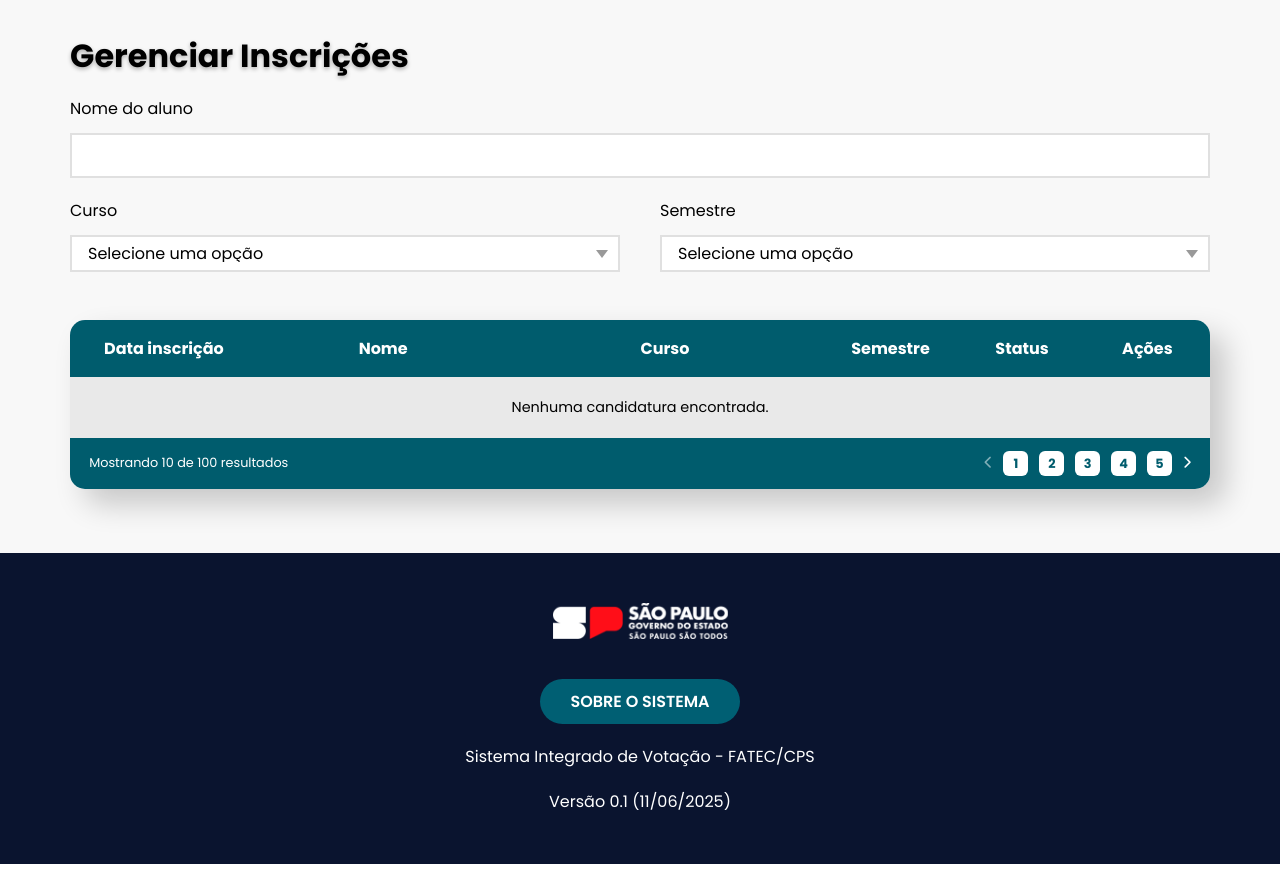
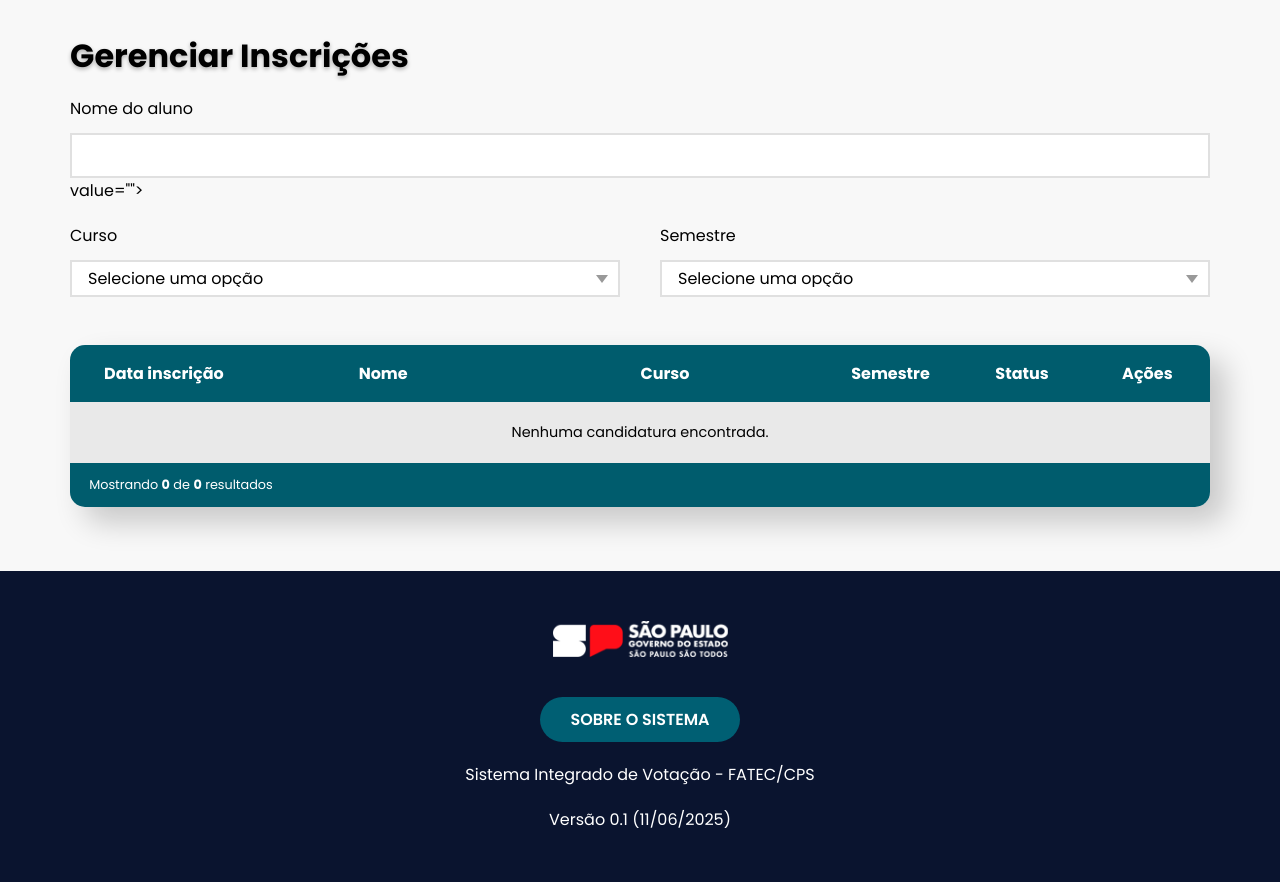
Before and after one commit to LKScripts/sistema-integrado-votacao, a PHP site: page /pages/admin/inscricoes.php in a window 1280 px wide. Shown: the part 87-969 px from the top of the page. Run offline with PHP 8.4, Linux system fonts and the light colour scheme; the visitor is signed in with stand-in values (Sample User, id 1); data comes from the database, SQL or seed files in the repository; tables that the repository leaves empty hold one stand-in row (values such as "Sample post").

Commit message:
feat(inscrição): Implementação da aba de candidatos do admin, de forma que seja visivel a quantidade real de inscritos

```diff
--- a/public/pages/admin/inscricoes.php
+++ b/public/pages/admin/inscricoes.php
@@ -69,24 +69,20 @@ $sql = "
 ";
 
 $params = [];
-$types = "";
 
 if (!empty($filtro_curso)) {
     $sql .= " AND e.curso = ?";
     $params[] = $filtro_curso;
-    $types .= "s";
 }
 
 if (!empty($filtro_semestre)) {
     $sql .= " AND e.semestre = ?";
     $params[] = intval($filtro_semestre);
-    $types .= "i";
 }
 
 if (!empty($filtro_nome)) {
     $sql .= " AND a.nome_completo LIKE ?";
     $params[] = "%$filtro_nome%";
-    $types .= "s";
 }
 
 $sql .= " ORDER BY c.data_inscricao DESC";
@@ -94,20 +90,18 @@ $sql .= " ORDER BY c.data_inscricao DESC";
 $stmt = $conn->prepare($sql);
 $stmt->execute($params);
 $candidaturas = $stmt->fetchAll();
+
+$total_resultados = count($candidaturas); // ADIÇÃO
 ?>
 <!DOCTYPE html>
 <html lang="pt-br">
-
 <head>
     <meta charset="UTF-8">
     <meta name="viewport" content="width=device-width, initial-scale=1.0">
     <title>SIV - Sistema Integrado de Votações</title>
-    <link rel="preconnect" href="https://fonts.googleapis.com">
+
     <link rel="stylesheet" href="../../assets/styles/admin.css">
-
     <link rel="stylesheet" href="../../assets/styles/guest.css">
-    <link rel="stylesheet" href="../../assets/styles/guest.css">
-    <link rel="stylesheet" href="../../assets/styles/admin.css">
     <link rel="stylesheet" href="../../assets/styles/base.css">
     <link rel="stylesheet" href="../../assets/styles/fonts.css">
     <link rel="stylesheet" href="../../assets/styles/footer-site.css">
@@ -124,8 +118,8 @@ $candidaturas = $stmt->fetchAll();
 
         <ul class="links">
             <li><a href="../../pages/admin/index.php">Home</a></li>
-            <li><a href="../../pages/admin/inscricoes.php"class="active">Inscrições</a></li>
-            <li><a href="../../pages/admin/prazos.php" >Prazos</a></li>
+            <li><a href="../../pages/admin/inscricoes.php" class="active">Inscrições</a></li>
+            <li><a href="../../pages/admin/prazos.php">Prazos</a></li>
             <li><a href="../../pages/admin/relatorios.php">Relatórios</a></li>
         </ul>
 
@@ -136,74 +130,30 @@ $candidaturas = $stmt->fetchAll();
     </nav>
 </header>
 
-    <div class="modal" id="edit-user-modal">
-        <div class="content">
-            <a href="#" class="close">&times;</a>
-
-            <h3 class="title">Perfil do Usuário</h3>
-
-            <div class="form-group">
-                <label for="userName">Nome Completo</label>
-                <input type="text" id="userName" value="Lucas Simões">
-            </div>
-
-            <div class="form-group">
-                <label for="">Curso</label>
-                <select id="">
-                    <option>Gestão Empresarial</option>
-                    <option selected>Desenvolvimento de Software</option>
-                    <option>Gestão da Produção Industrial</option>
-                </select>
-            </div>
-
-            <div class="form-group">
-                <label for="u">Semestre</label>
-                <select id="">
-                    <option selected>1º Semestre</option>
-                    <option>2º Semestre</option>
-                    <option>3º Semestre</option>
-                    <option>4º Semestre</option>
-                    <option>5º Semestre</option>
-                    <option>6º Semestre</option>
-                </select>
-            </div>
-
-            <div class="form-group">
-                <label for="">Deferimento</label>
-                <select id="">
-                    <option>Deferido</option>
-                    <option selected>Indeferido</option>
-                    <option>Em análise</option>
-                </select>
-            </div>
-
-
-            <div class="modal-buttons">
-                <a href="#" class="button secondary">Cancelar</a>
-                <a href="#" class="button primary">Salvar Alterações</a>
-            </div>
-        </div>
-    </div>
-
 <main class="manage-applicants">
     <div class="container">
         <h1>Gerenciar Inscrições</h1>
-            <form class="form-filters">
+
+        <!-- FORM GET FUNCIONAL -->
+        <form class="form-filters" method="GET"> <!-- ADIÇÃO: method GET -->
             <div class="column">
-                    <label for="name">Nome do aluno</label>
-                    <input id="applicant-name" type="text" />
+                <label for="applicant-name">Nome do aluno</label>
+                <input
+                    id="applicant-name"
+                    type="text"
+                    name="nome" <!-- ADIÇÃO -->
+                    value="<?= htmlspecialchars($filtro_nome) ?>"> <!-- mantém filtro -->
             </div>
 
             <div class="column half">
                 <div class="input-group">
                     <label for="course">Curso</label>
                     <div class="wrapper-select">
-                            <select id="course">
-                                <option value="" selected>Selecione uma opção</option>
-                                <option value="1">Desenvolvimento de Software Multiplataforma</option>
-                                <option value="2">Gestão Empresarial</option>
-                                <option value="3">Gestão da Produção Industrial</option>
-                                <option value="4">Todos os Cursos</option>
+                        <select id="course" name="curso"> <!-- ADIÇÃO -->
+                            <option value="">Selecione uma opção</option>
+                            <option value="DSM" <?= $filtro_curso == "DSM" ? "selected" : "" ?>>Desenvolvimento de Software Multiplataforma</option>
+                            <option value="GE" <?= $filtro_curso == "GE" ? "selected" : "" ?>>Gestão Empresarial</option>
+                            <option value="GPI" <?= $filtro_curso == "GPI" ? "selected" : "" ?>>Gestão da Produção Industrial</option>
                         </select>
                     </div>
                 </div>
@@ -213,15 +163,13 @@ $candidaturas = $stmt->fetchAll();
                 <div class="input-group">
                     <label for="semester">Semestre</label>
                     <div class="wrapper-select">
-                            <select id="semester">
-                                <option value="" selected>Selecione uma opção</option>
-                                <option value="1">1º Semestre</option>
-                                <option value="2">2º Semestre</option>
-                                <option value="3">3º Semestre</option>
-                                <option value="4">4º Semestre</option>
-                                <option value="5">5º Semestre</option>
-                                <option value="6">6º Semestre</option>
-                                <option value="7">Todos Semestres</option>
+                        <select id="semester" name="semestre"> <!-- ADIÇÃO -->
+                            <option value="">Selecione uma opção</option>
+                            <?php for ($i = 1; $i <= 6; $i++): ?>
+                                <option value="<?= $i ?>" <?= $filtro_semestre == $i ? "selected" : "" ?>>
+                                    <?= $i ?>º Semestre
+                                </option>
+                            <?php endfor; ?>
                         </select>
                     </div>
                 </div>
@@ -242,11 +190,12 @@ $candidaturas = $stmt->fetchAll();
                 </thead>
 
                 <tbody>
-                        <?php if (count($candidaturas) > 0): ?>
+                <?php if ($total_resultados > 0): ?>
                     <?php foreach ($candidaturas as $cand): ?>
                         <?php
                         $status_class = 'text-warning';
                         $status_texto = 'Aguardando análise';
+
                         if ($cand['status_validacao'] === 'deferido') {
                             $status_class = 'text-success';
                             $status_texto = 'Deferido';
@@ -254,24 +203,21 @@ $candidaturas = $stmt->fetchAll();
                             $status_class = 'text-danger';
                             $status_texto = 'Indeferido';
                         }
+
                         $data_formatada = date('d/m/Y H:i', strtotime($cand['data_inscricao']));
                         ?>
                         <tr>
                             <td><?= $data_formatada ?></td>
-                                    <th scope="row"><?= htmlspecialchars($cand['nome_completo']) ?></th>
+                            <td><?= htmlspecialchars($cand['nome_completo']) ?></td>
                             <td><?= htmlspecialchars($cand['curso']) ?></td>
                             <td><?= $cand['semestre'] ?>º Semestre</td>
                             <td class="<?= $status_class ?>"><?= $status_texto ?></td>
-                                    <td>
-                                        <a href="#edit-user-modal-<?= $cand['id_candidatura'] ?>">Editar</a>
-                                    </td>
+                            <td><a href="#edit-user-modal-<?= $cand['id_candidatura'] ?>">Editar</a></td>
                         </tr>
                     <?php endforeach; ?>
                 <?php else: ?>
                     <tr>
-                                <td colspan="6" style="text-align: center; padding: 20px;">
-                                    Nenhuma candidatura encontrada.
-                                </td>
+                        <td colspan="6" style="text-align:center; padding:20px;">Nenhuma candidatura encontrada.</td>
                     </tr>
                 <?php endif; ?>
 
@@ -279,30 +225,10 @@ $candidaturas = $stmt->fetchAll();
                 <tr>
                     <td colspan="6">
                         <div class="pagination">
-                                    <div class="results">Mostrando 10 de 100 resultados</div>
-                                    <ul>
-                                        <li>
-                                            <i class="fa-solid fa-chevron-left"></i>
-                                        </li>
-                                        <li>
-                                            <a href="#">1</a>
-                                        </li>
-                                        <li>
-                                            <a href="#">2</a>
-                                        </li>
-                                        <li>
-                                            <a href="#">3</a>
-                                        </li>
-                                        <li>
-                                            <a href="#">4</a>
-                                        </li>
-                                        <li>
-                                            <a href="#">5</a>
-                                        </li>
-                                        <li>
-                                            <i class="fa-solid fa-chevron-right"></i>
-                                        </li>
-                                    </ul>
+                            <div class="results">
+                                Mostrando <strong><?= $total_resultados ?></strong> de <strong><?= $total_resultados ?></strong> resultados
+                            </div>
+                            <!-- Paginação removida (falsa) como solicitado -->
                         </div>
                     </td>
                 </tr>
@@ -317,13 +243,11 @@ $candidaturas = $stmt->fetchAll();
 <footer class="site">
     <div class="content">
         <img src="../../assets/images/logo-governo-do-estado-sp.png" alt="Logo Governo SP" class="logo-governo">
-
         <a href="../../pages/guest/sobre.html" class="btn-about">SOBRE O SISTEMA</a>
-
         <p>Sistema Integrado de Votação - FATEC/CPS</p>
         <p>Versão 0.1 (11/06/2025)</p>
     </div>
 </footer>
+
 </body>
-
 </html>
```
Lines whose indentation alone changed are shown as unchanged.
